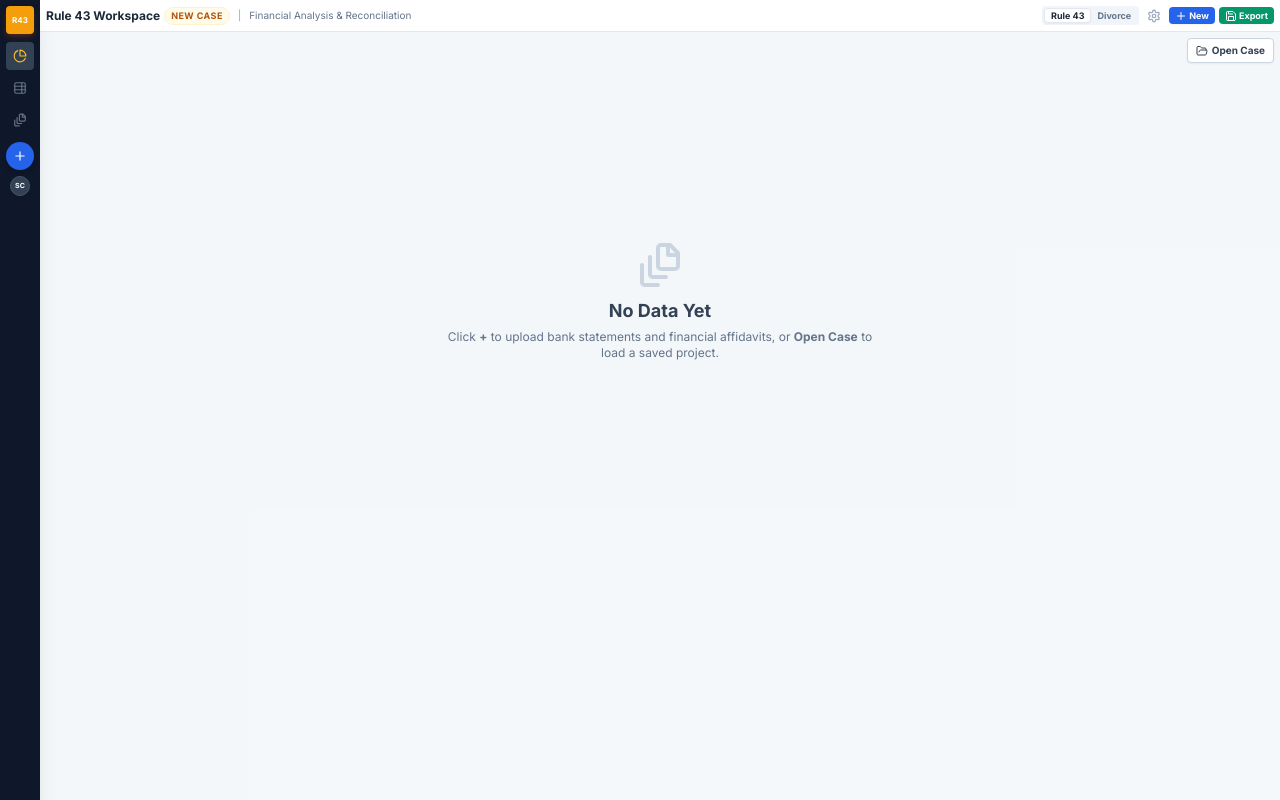
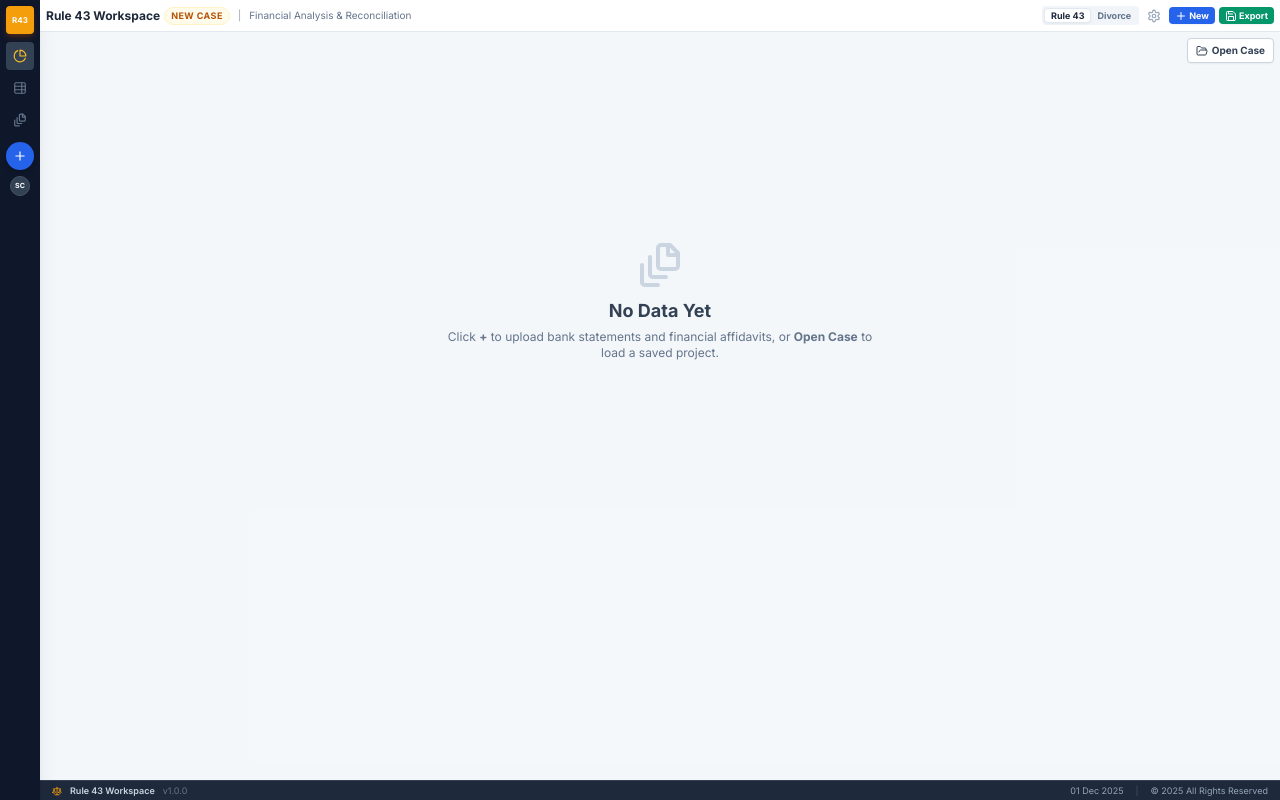
Before and after one commit to Sarakael78/43Mockup, a React (Vite) app: page / in a window 1280 px wide. Built offline with nearby package versions, Linux system fonts and the light colour scheme.

Commit message:
Add footer with app name, version, copyright, and current date

```diff
--- a/src/App.jsx
+++ b/src/App.jsx
@@ -8,6 +8,7 @@ import { ensureTransactionEntities } from './utils/transactionUtils';
 import { defaultCategories } from './config/categories';
 import NavSidebar from './components/NavSidebar';
 import TopBar from './components/TopBar';
+import Footer from './components/Footer';
 import FileUploadModal from './components/FileUploadModal';
 import SettingsModal, { FONT_SIZES, DENSITY_LEVELS } from './components/SettingsModal';
 import DashboardView from './views/DashboardView';
@@ -715,6 +716,7 @@ const App = () => {
             />
           )}
         </div>
+        <Footer />
       </div>
       <FileUploadModal
         isOpen={fileUploadModal}
--- /dev/null
+++ b/src/components/Footer.jsx
@@ -0,0 +1,30 @@
+import { Scale } from 'lucide-react';
+
+const APP_VERSION = '1.0.0';
+const APP_NAME = 'Rule 43 Workspace';
+
+const Footer = () => {
+  const currentYear = new Date().getFullYear();
+  const currentDate = new Date().toLocaleDateString('en-ZA', {
+    year: 'numeric',
+    month: 'short',
+    day: 'numeric'
+  });
+
+  return (
+    <footer className="h-5 bg-slate-800 text-slate-400 flex items-center justify-between px-3 text-[9px] shrink-0 border-t border-slate-700">
+      <div className="flex items-center gap-2">
+        <Scale size={10} className="text-amber-500" />
+        <span className="font-semibold text-slate-300">{APP_NAME}</span>
+        <span className="text-slate-500">v{APP_VERSION}</span>
+      </div>
+      <div className="flex items-center gap-3">
+        <span>{currentDate}</span>
+        <span className="text-slate-600">|</span>
+        <span>© {currentYear} All Rights Reserved</span>
+      </div>
+    </footer>
+  );
+};
+
+export default Footer;
```
